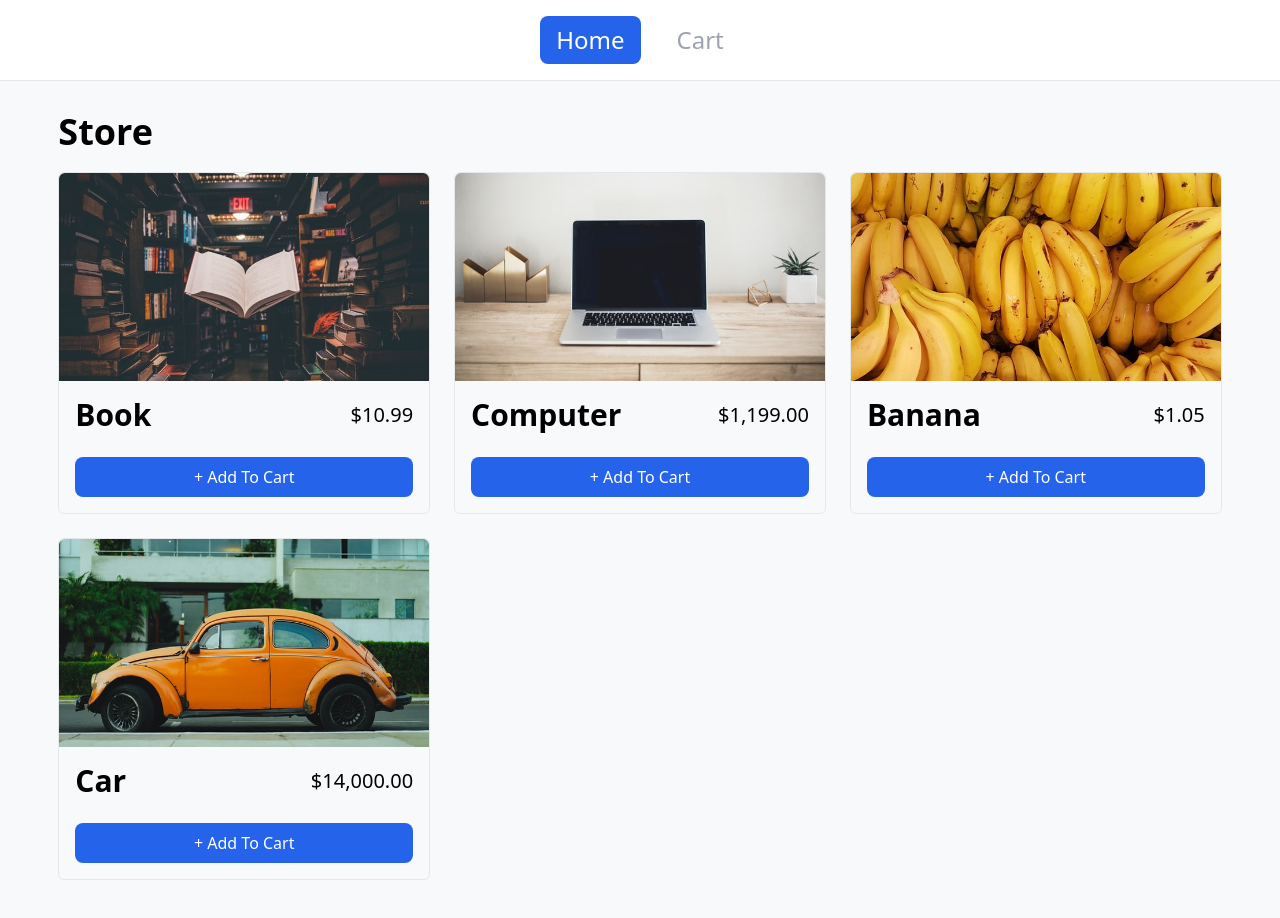
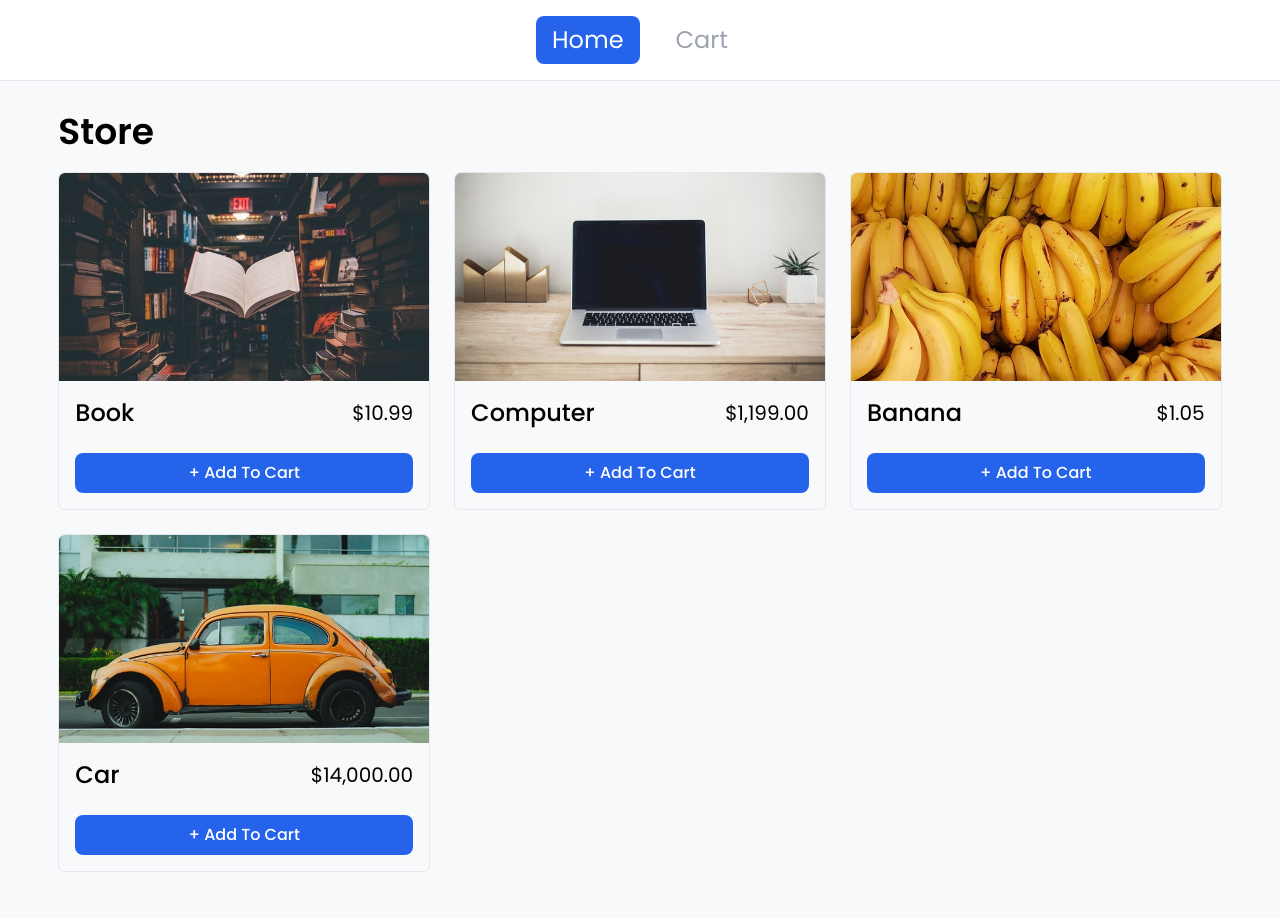
Before and after one commit to sinatajikjs/Typescript-Ecommerce, a React (Vite) app: page / in a window 1280 px wide. Shown: the top 918 px of the page. Built offline with nearby package versions, Linux system fonts and the light colour scheme.

Commit message:
getItemQuantity() added

```diff
--- a/package.json
+++ b/package.json
@@ -9,6 +9,7 @@
     "preview": "vite preview"
   },
   "dependencies": {
+    "@heroicons/react": "^2.0.17",
     "react": "^18.2.0",
     "react-dom": "^18.2.0",
     "react-router-dom": "^6.10.0"
--- a/src/components/Product.tsx
+++ b/src/components/Product.tsx
@@ -1,6 +1,7 @@
 import { formatCurrency } from "@/utilities/formatCurrency";
 import Button from "./Button";
 import { useCart } from "@/store/CartProvider";
+import { TrashIcon } from "@heroicons/react/20/solid";
 import { IProduct } from "@/interfaces/Interfaces";
 
 interface IProps {
@@ -8,7 +9,9 @@ interface IProps {
 }
 
 const Product = ({ product }: IProps) => {
-  const { cartItems,addToCart } = useCart();
+  const { getItemQuantity, addToCart } = useCart();
+
+  const itemQuantity = getItemQuantity(product.id);
 
   return (
     <div className="flex flex-col border rounded-md">
@@ -19,10 +22,29 @@ const Product = ({ product }: IProps) => {
       />
       <div className="p-4 flex flex-col gap-6">
         <div className="flex items-center">
-          <h2 className="grow text-3xl font-semibold">{product.name}</h2>
+          <h2 className="grow text-2xl font-medium">{product.name}</h2>
           <p className="text-xl">{formatCurrency(product.price)}</p>
         </div>
-        <Button onClick={() => addToCart(product)}>{'+ Add To Cart'}</Button>
+        <div className="flex gap-2 items-center">
+          <Button
+            disabled={!!itemQuantity}
+            className="grow"
+            onClick={() => addToCart(product)}
+          >
+            {itemQuantity ? "In Cart" : "+ Add To Cart"}
+          </Button>
+          {itemQuantity && (
+            <>
+              <Button className="w-16 h-10" onClick={() => addToCart(product)}>
+                {itemQuantity <= 1 ? <TrashIcon /> : "-"}
+              </Button>
+              <p className="text-xl">{itemQuantity}</p>
+              <Button className="w-16" onClick={() => addToCart(product)}>
+                +
+              </Button>
+            </>
+          )}
+        </div>
       </div>
     </div>
   );
--- a/src/index.css
+++ b/src/index.css
@@ -1,3 +1,5 @@
+@import url("https://fonts.googleapis.com/css2?family=Poppins:wght@400;500;600;700;800;900&display=swap");
+
 @tailwind base;
 @tailwind components;
 @tailwind utilities;
--- a/src/interfaces/Interfaces.ts
+++ b/src/interfaces/Interfaces.ts
@@ -5,7 +5,7 @@ export interface IProduct {
   imgUrl: string;
 }
 
-interface ICartItem extends IProduct {
+export interface ICartItem extends IProduct {
   qty: number;
 }
 
@@ -16,4 +16,5 @@ export interface ICartState {
 export interface ICartContext {
   cartItems: ICartItem[];
   addToCart: (payload: IProduct) => void;
+  getItemQuantity: (payload: number) => number | null;
 }
--- a/src/store/CartActions.ts
+++ b/src/store/CartActions.ts
@@ -1,10 +1,16 @@
-import { IProduct } from "@/interfaces/Interfaces";
+import { ICartItem, IProduct } from "@/interfaces/Interfaces";
 import { ACTION_TYPES } from "./ActionTypes";
 import React from "react";
 import { IAction } from "./CartReducer";
 
-export const addToCart = (dispatch:React.Dispatch<IAction>) => {
+export const addToCart = (dispatch: React.Dispatch<IAction>) => {
   return (payload: IProduct) => {
     dispatch({ type: ACTION_TYPES.ADD_TO_CART, payload });
   };
 };
+
+export const getItemQuantity = (cartItems: ICartItem[]) => {
+  return (id: number) => {
+    return cartItems.find((item) => item.id === id)?.qty ?? null;
+  };
+};
--- a/src/store/CartProvider.tsx
+++ b/src/store/CartProvider.tsx
@@ -1,6 +1,6 @@
 import { ReactNode, createContext, useContext, useReducer } from "react";
 import { ICartState, ICartContext } from "@/interfaces/Interfaces";
-import { addToCart } from "@/store/CartActions";
+import { addToCart, getItemQuantity } from "@/store/CartActions";
 import CartReducer from "@/store/CartReducer";
 
 interface IProps {
@@ -10,6 +10,7 @@ interface IProps {
 const initCartContext: ICartContext = {
   cartItems: [],
   addToCart: () => {},
+  getItemQuantity: () => null,
 };
 
 const CartContext = createContext<ICartContext>(initCartContext);
@@ -25,6 +26,7 @@ const CartProvider = ({ children }: IProps) => {
   const ContextValue: ICartContext = {
     cartItems,
     addToCart: addToCart(dispatch),
+    getItemQuantity: getItemQuantity(cartItems),
   };
 
   return (
--- a/tailwind.config.cjs
+++ b/tailwind.config.cjs
@@ -5,6 +5,9 @@ export default {
   content: ["./index.html", "./src/**/*.{js,ts,jsx,tsx}"],
   darkMode: "class",
   theme: {
+    fontFamily: {
+      sans: ["Poppins", "sans-serif"],
+    },
     extend: {
       colors: {
         primary: colors.blue[600],
```
Also changed, not shown: 1 other file (tests, documents, lock files or other folders).
